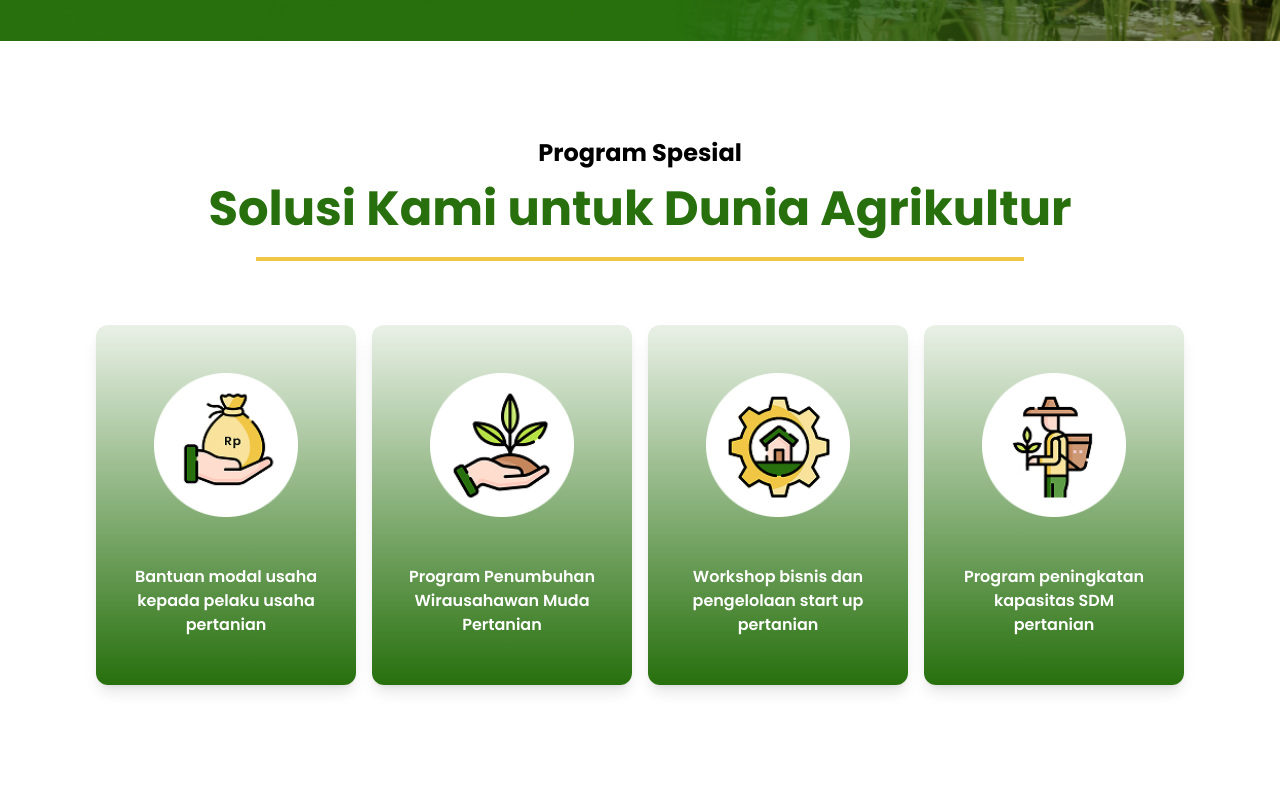
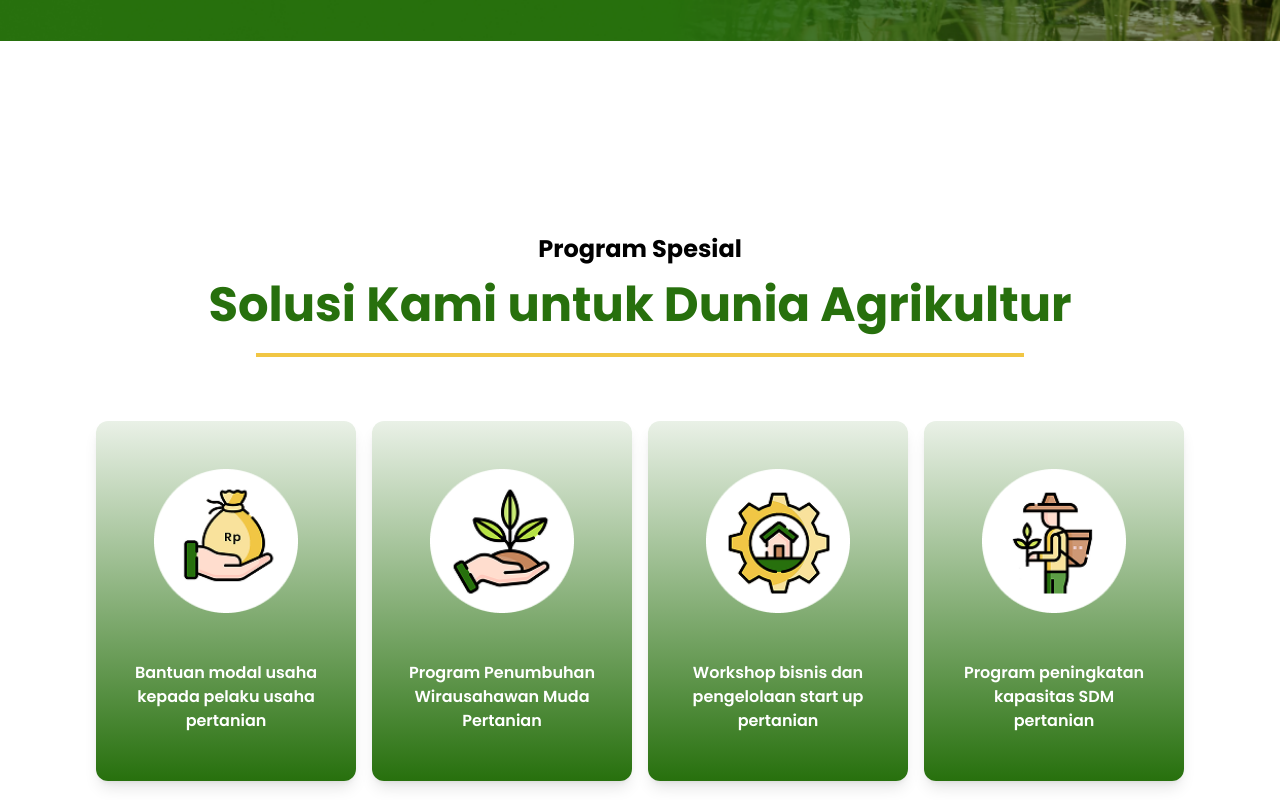
Before and after one commit to fhrlzmn/drieagri-landing-page, a Next.js app: page / in a window 1280 px wide. Shown: the part 840-1640 px from the top of the page. Built offline with nearby package versions, Linux system fonts and the light colour scheme.

Commit message:
fix: adjust margin for Programs section for improved layout

```diff
--- a/components/sections/programs.tsx
+++ b/components/sections/programs.tsx
@@ -21,7 +21,7 @@ export default function Programs() {
   ];
 
   return (
-    <section id='program' className='w-full mt-8 md:mt-24 text-center'>
+    <section id='program' className='w-full mt-32 md:mt-48 text-center'>
       <span className='text-black text-lg md:text-2xl font-bold'>
         Program Spesial
       </span>
```
